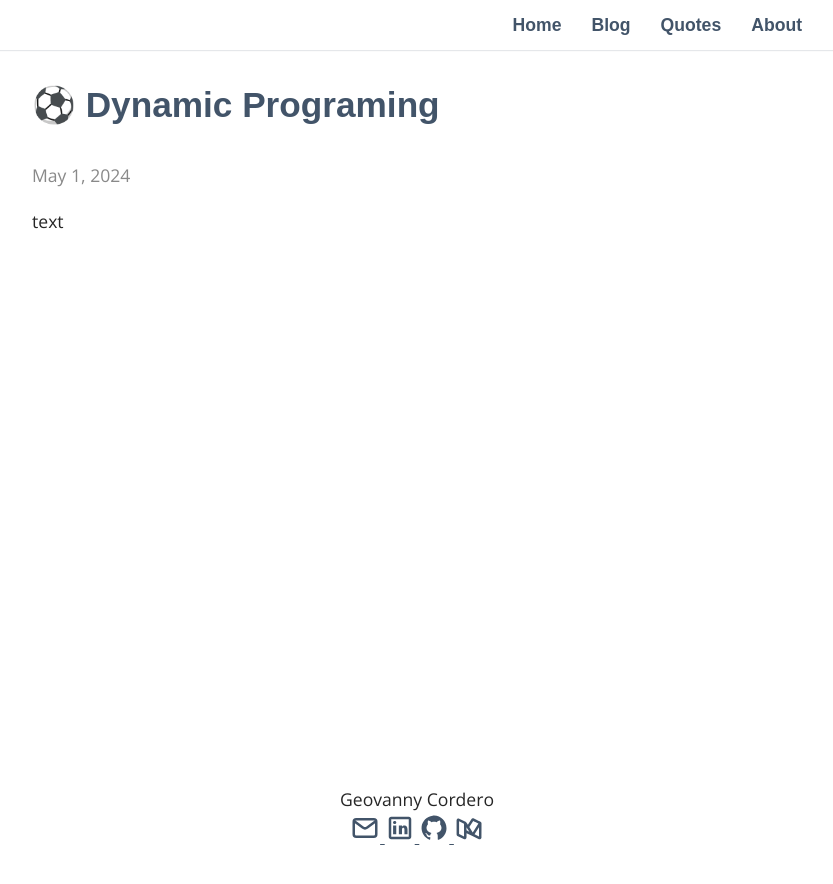
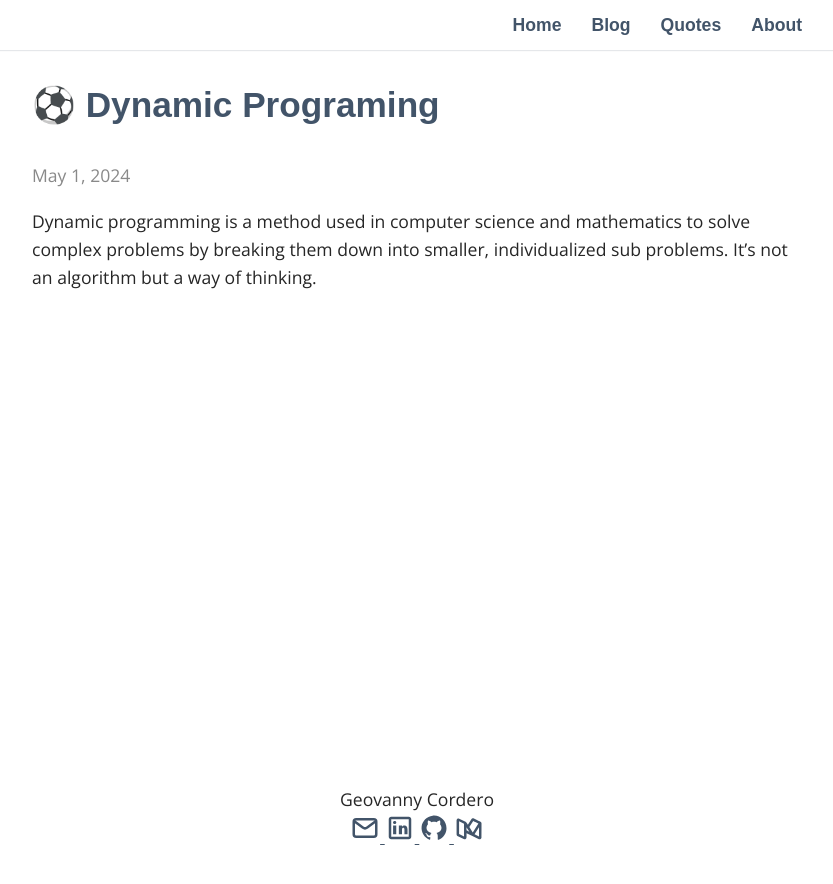
Before and after one commit to geovannycordero/geovannycordero.github.io, a Jekyll site: the page built from _posts/2024-04-22-dynamic-programming.markdown, in a window 1280 px wide. Shown: the top 884 px of the page, without its empty margins (223-1056 px from the left). Built offline with Jekyll 4.4.1, drawn with Linux system fonts in a browser that asks for light colours; some web fonts are replaced.

Commit message:
Update image and text in blogs

```diff
--- a/_posts/2024-04-18-rds-database-aws.markdown
+++ b/_posts/2024-04-18-rds-database-aws.markdown
@@ -51,7 +51,8 @@ Note that you will need to have the AWS CLI installed and you have to be logged
 
 Yo need to make the object public before you can get it in the another account. Go to the S3 bucket where the sump file is stored and under permissions, uncheck **Block _all_ public access** like in the image below and save the changes.
 
-![Screenshot 2024-04-18 at 21.55.42.png](https://prod-files-secure.s3.us-west-2.amazonaws.com/5a3a5f64-112b-4bc5-8929-6fb49a7f0df3/47ad2931-d774-47dc-81e3-49376149ee63/Screenshot_2024-04-18_at_21.55.42.png)
+<img src="/images/s3_permissions.png" width=750>
+
 
 Then, add the following policy to the bucket:
 
--- a/_posts/2024-04-22-dynamic-programming.markdown
+++ b/_posts/2024-04-22-dynamic-programming.markdown
@@ -4,4 +4,5 @@ title: "⚽ Dynamic Programing"
 date: 2024-04-22 09354:38 -0600
 categories: mac
 ---
-text
+
+Dynamic programming is a method used in computer science and mathematics to solve complex problems by breaking them down into smaller, individualized sub problems. It’s not an algorithm but a way of thinking.
```
Also changed, not shown: README.md, images/s3_permissions.png (added), 1 other file.
